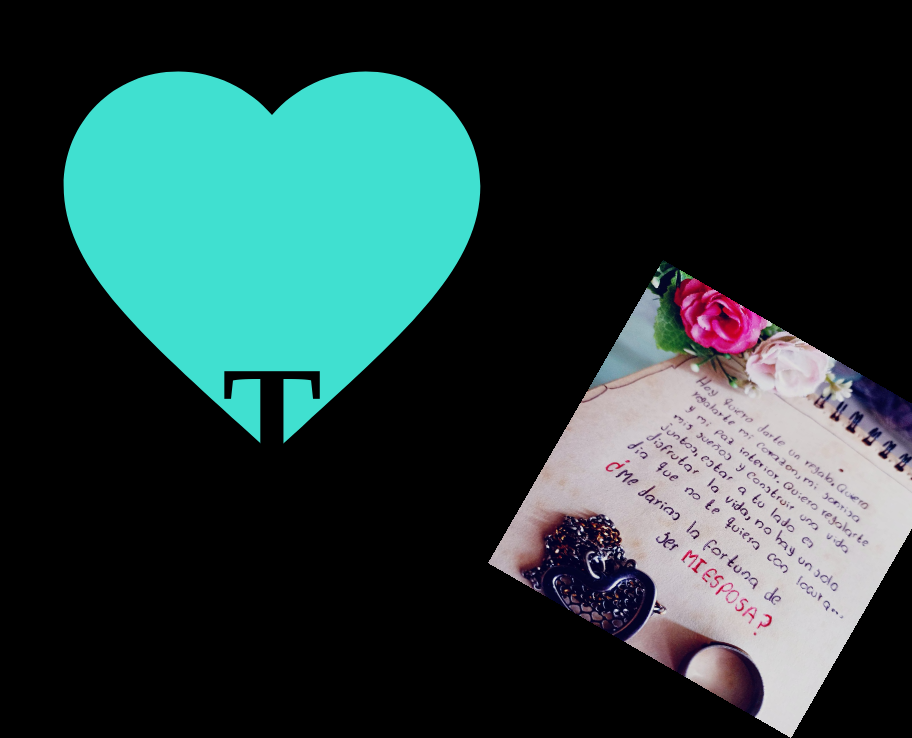
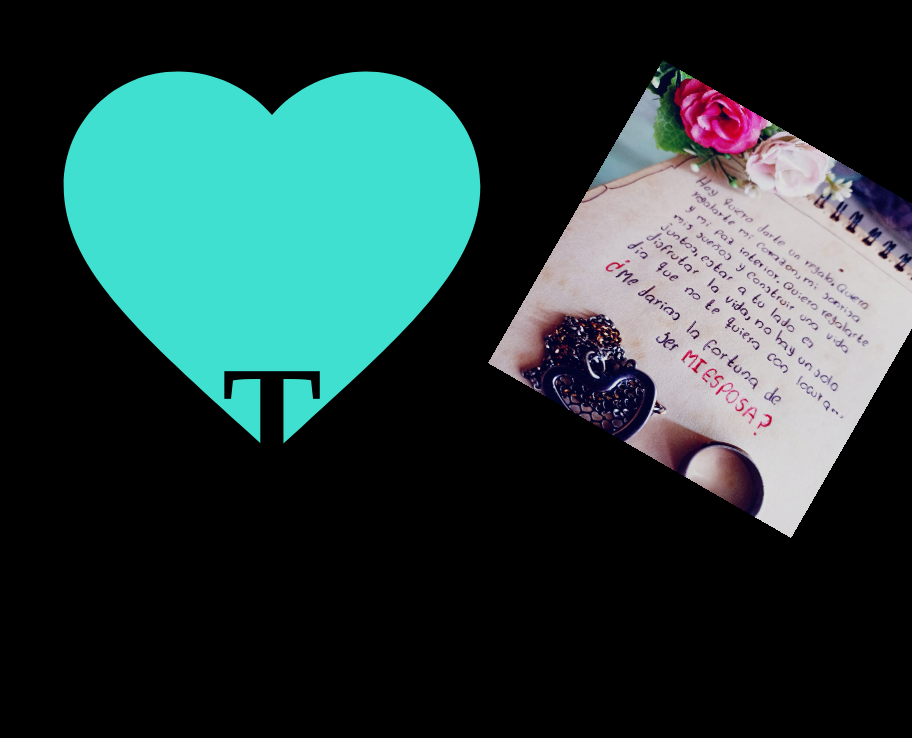
Before and after one commit to aquilezx/Tatty.github.io, a plain HTML site: page index.html in a window 1280 px wide. Shown: the part 141-879 px from the top of the page, without its empty margins (368-1280 px from the left). After the commit the page ends 800 px from the top, so only its background shows below. Drawn offline with Linux system fonts and the light colour scheme.

Commit message:
Update index.html

```diff
--- a/index.html
+++ b/index.html
@@ -30,7 +30,7 @@
     }
 	img {
       position: absolute;
-      top: 80%;
+      top: 55%;
       right: 10px;
       transform: translateY(-50%) rotate(30deg); /* Rotación de 30 grados */
       width: 350px; /* Ajusta el tamaño de la imagen */
```
